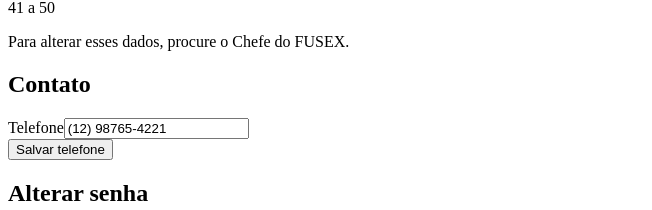
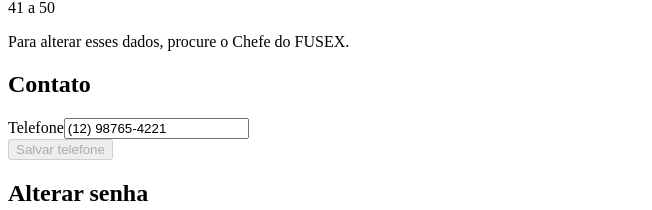
Before and after one commit to DATASQUAD-3SEM/BD_3S_FRONTEND, a React (Vite) app: page /beneficiario/minhas-informacoes in a window 1280 px wide. Shown: the part 2171-2381 px from the top of the page, without its empty margins (0-652 px from the left). Built offline with nearby package versions, Linux system fonts and the light colour scheme; the HTML template or start-up script is replaced by a standard one.

Commit message:
feat(SCRUM-119-T10-FE): adicionar mascara e restricoes para campo 'telefone'

```diff
--- a/src/features/beneficiario/BeneficiarioMyInfoPage.tsx
+++ b/src/features/beneficiario/BeneficiarioMyInfoPage.tsx
@@ -10,6 +10,103 @@ import {
   faixaEtaria,
   formatarDataNascimentoComIdade,
 } from './calculosBeneficiario'
+
+
+
+
+
+function formatarTelefone(valor: string): string {
+  const digitos = valor.replace(/\D/g, '').slice(0, 11)
+
+  if (digitos.length === 0) return ''
+
+  if (digitos.length <= 2) {
+    return digitos.length === 2
+      ? `(${digitos})`
+      : `(${digitos}`
+  }
+
+  if (digitos.length <= 7) {
+    return `(${digitos.slice(0, 2)}) ${digitos.slice(2)}`
+  }
+
+  return `(${digitos.slice(0, 2)}) ${digitos.slice(2, 7)}-${digitos.slice(7)}`
+}
+
+
+
+
+
+function ContatoTelefone({
+                           telefoneInicial,
+                         }: {
+  telefoneInicial: string | null | undefined
+}) {
+  const telefoneOriginal = formatarTelefone(telefoneInicial ?? '')
+
+  const [telefone, setTelefone] = useState(
+    () => telefoneOriginal,
+  )
+
+  function atualizarTelefone(valor: string) {
+    setTelefone(formatarTelefone(valor))
+  }
+
+  const quantidadeDigitos = telefone.replace(/\D/g, '').length
+
+  const telefoneValido =
+    quantidadeDigitos === 11 && telefone.length === 15
+
+  const telefoneAlterado = telefone !== telefoneOriginal
+
+  return (
+    <section className="info-card">
+      <h2>Contato</h2>
+
+      <div className="info-contato-linha">
+        <div className="info-campo">
+          <label htmlFor="telefone">Telefone</label>
+
+          <input
+            id="telefone"
+            type="tel"
+            inputMode="numeric"
+            maxLength={15}
+            value={telefone}
+            onChange={(event) => {
+              atualizarTelefone(event.currentTarget.value)
+            }}
+            placeholder="(00) 00000-0000"
+            aria-invalid={!telefoneValido}
+            aria-describedby={
+              !telefoneValido ? 'telefone-erro' : undefined
+            }
+          />
+
+          {!telefoneValido && (
+            <p
+              id="telefone-erro"
+              className="info-campo-erro"
+              role="alert"
+            >
+              Informe um telefone completo no formato (00) 00000-0000.
+            </p>
+          )}
+        </div>
+
+        <button
+          type="button"
+          disabled={!telefoneValido || !telefoneAlterado}
+        >
+          Salvar telefone
+        </button>
+      </div>
+    </section>
+  )
+}
+
+
+
 
 function AssinaturaDigital() {
   const canvasRef = useRef<HTMLCanvasElement | null>(null)
@@ -125,6 +222,10 @@ function AssinaturaDigital() {
   )
 }
 
+
+
+
+
 export default function MinhasInformacoesPage() {
 
   // ---- SOBRE BENEFICIARIO ABAIXO -----
@@ -199,25 +300,10 @@ export default function MinhasInformacoesPage() {
       </section>
 
       {/* Contato */}
-      <section className="info-card">
-        <h2>Contato</h2>
-
-        <div className="info-contato-linha">
-          <div className="info-campo">
-            <label htmlFor="telefone">Telefone</label>
-            <input
-              id="telefone"
-              type="tel"
-              defaultValue={beneficiario.telefone ?? ''}
-              placeholder="(00) 00000-0000"
-            />
-          </div>
-
-          <button type="button">
-            Salvar telefone
-          </button>
-        </div>
-      </section>
+      <ContatoTelefone
+        key={beneficiario.telefone ?? ''}
+        telefoneInicial={beneficiario.telefone}
+      />
 
       {/* Alteração de senha */}
       <section className="info-card">
```
Also changed, not shown: src/styles/global.css (+7 -0 lines).
